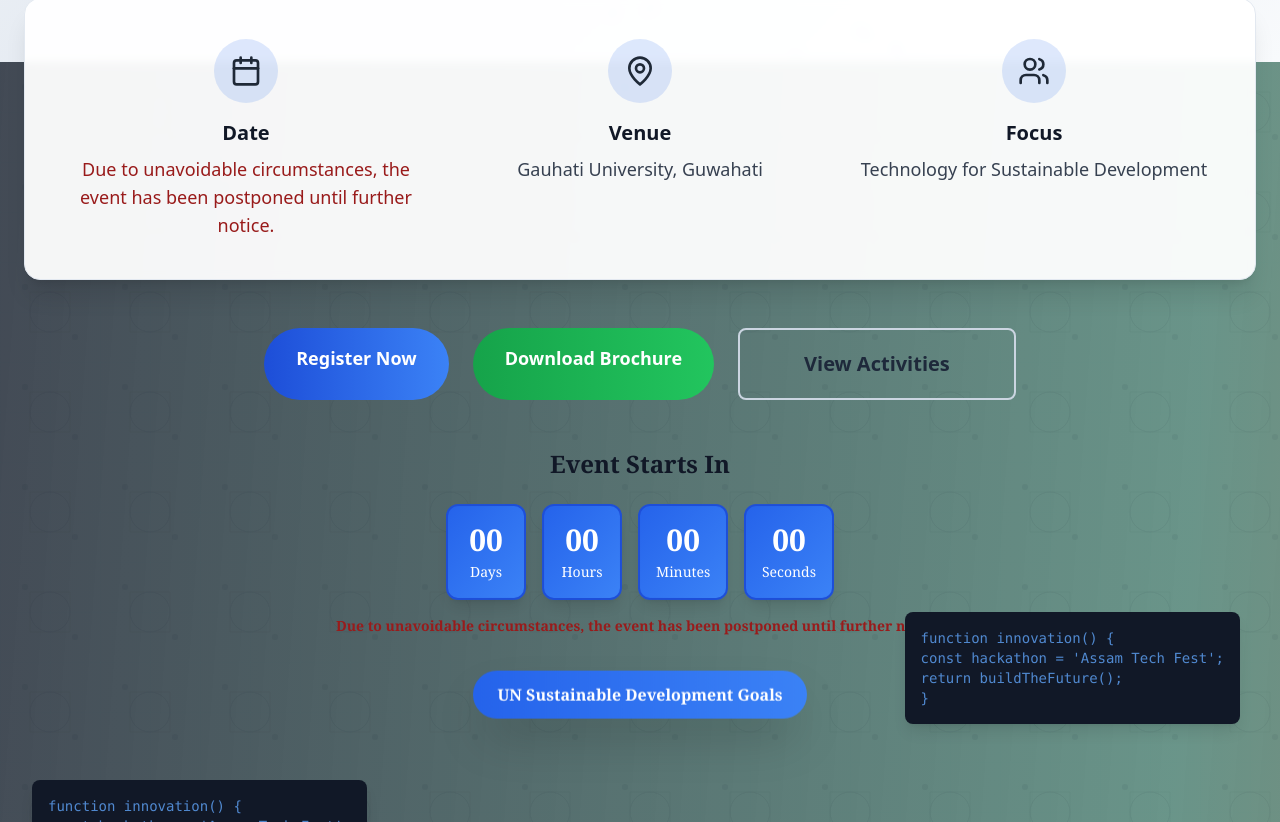
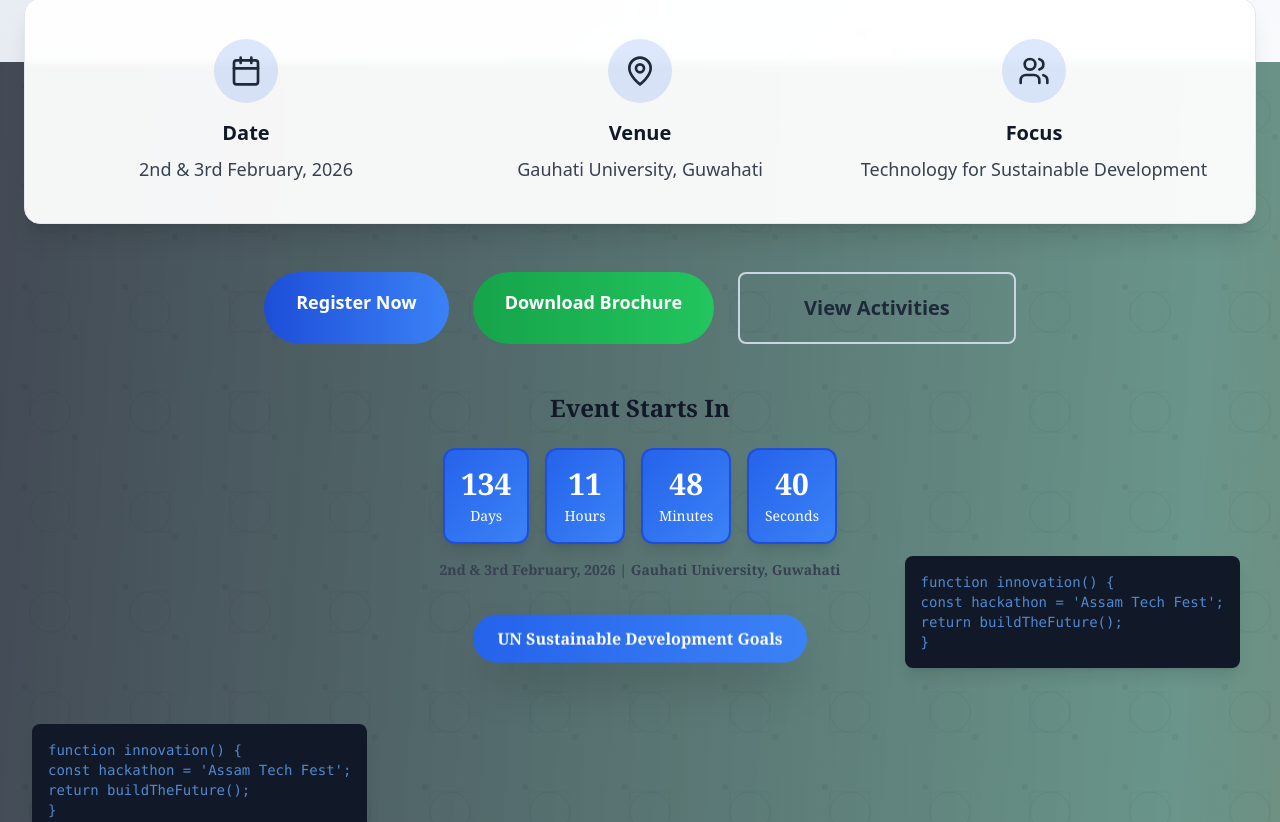
Before and after one commit to nagnitin/GU-SIH-1.0, a React (Vite) app: page / in a window 1280 px wide. Shown: the part 738-1560 px from the top of the page. Built offline with nearby package versions, Linux system fonts and the light colour scheme.

Commit message:
Update event dates to 2nd & 3rd February 2026 - Update countdown timer, remove postponed messages, and update all date references

```diff
--- a/index.html
+++ b/index.html
@@ -4,7 +4,7 @@
     <meta charset="UTF-8" />
     <link rel="icon" type="image/png" href="/GUenArk.png" />
     <meta name="viewport" content="width=device-width, initial-scale=1.0" />
-    <title>GUenARK 2025</title>
+    <title>GUenARK 2026</title>
   </head>
   <body>
     <div id="root"></div>
--- a/src/App.tsx
+++ b/src/App.tsx
@@ -272,7 +272,7 @@ function App() {
             <div className="mb-8 md:mb-12 flex justify-center">
               <img
                 src={GUenArkLogo}
-                alt="GUenARK 2025"
+                alt="GUenARK 2026"
                 className="h-24 sm:h-32 md:h-40 lg:h-48 w-auto"
               />
             </div>
@@ -311,12 +311,9 @@ function App() {
                 <h3 className="text-gray-900 text-lg md:text-xl font-semibold mb-2">
                   Date
                 </h3>
-                <p
-                  className="text-red-800 font-medium text-base md:text-lg"
-                  dangerouslySetInnerHTML={{
-                    __html: "Due to unavoidable circumstances, the event has been postponed until further notice.",
-                  }}
-                ></p>
+                <p className="text-gray-700 font-medium text-base md:text-lg">
+                  2nd & 3rd February, 2026
+                </p>
             </div>
               <div className="text-center">
                 <div className="w-16 h-16 bg-blue-600/15 rounded-full flex items-center justify-center mx-auto mb-4">
@@ -621,12 +618,12 @@ function App() {
       >
         <div className="max-w-6xl mx-auto">
           <h2 className="text-3xl md:text-5xl font-bold text-center mb-6 md:mb-8 text-blue-700 font-serif tracking-wide">
-            About GUenARK 2025
+            About GUenARK 2026
           </h2>
           <div className="grid md:grid-cols-2 gap-8 md:gap-12 items-center">
             <div className="space-y-4 md:space-y-6">
               <p className="text-lg md:text-xl leading-relaxed text-gray-800 font-medium">
-                GUenARK 2025 is a pioneering initiative to ignite innovation,
+                GUenARK 2026 is a pioneering initiative to ignite innovation,
                 foster entrepreneurship, and build a vibrant research-driven
                 ecosystem. The name ARK symbolizes a vessel of hope and a
                 repository of knowledge, reflecting GUenARK's mission to
@@ -661,7 +658,7 @@ function App() {
             <div className="relative">
               <div className="bg-white/95 backdrop-blur-sm p-6 md:p-8 rounded-2xl shadow-xl border border-slate-200">
                 <h3 className="text-2xl md:text-3xl font-bold mb-4 font-serif tracking-wide text-gray-900">
-                  Why GUenARK 2025?
+                  Why GUenARK 2026?
                 </h3>
                 <ul className="space-y-3">
                   <li className="flex items-start">
@@ -1111,7 +1108,6 @@ function App() {
                   <span className="font-semibold">Submission must include: Team name, Authorization/Nomination letter scans, Team member details, Problem statement chosen, and a 10‑slide PDF (title, description, presentation)</span>
                 </li>
               </ul>
-              <p className="text-sm text-red-800 font-semibold">Due to unavoidable circumstances, the event has been postponed until further notice.</p>
             </ThreeDCard>
           </div>
 
@@ -1363,7 +1359,6 @@ function App() {
               <h3 className="text-2xl font-bold text-gray-900 font-serif">Application & Submission</h3>
               <ul className="space-y-2 text-gray-800">
                 <li>• Applications must be submitted through the GUenARK Portal</li>
-                <li>• <span className="text-red-800">Due to unavoidable circumstances, the event has been postponed until further notice.</span></li>
               </ul>
 
               <h3 className="text-2xl font-bold text-gray-900 font-serif mt-6">Required Documents</h3>
@@ -1380,7 +1375,7 @@ function App() {
             </ThreeDCard>
           </div>
           <div className="mt-8 bg-blue-50 rounded-2xl border border-blue-200 p-6">
-            <p className="text-gray-900 font-serif font-semibold mb-2">All the registration fees are refundable after successful participation in <span className="font-bold">GUenARK 2025</span>.</p>
+            <p className="text-gray-900 font-serif font-semibold mb-2">All the registration fees are refundable after successful participation in <span className="font-bold">GUenARK 2026</span>.</p>
             <p className="text-red-600 font-semibold">Note: The fee will not be refunded in case of withdrawal or absence after registration.</p>
           </div>
         </div>
@@ -1394,7 +1389,7 @@ function App() {
           </h2>
           <div className="grid md:grid-cols-2 gap-8">
             <ThreeDCard className="p-6" depth={30}>
-              <h3 className="text-2xl font-bold text-gray-900 font-serif mb-2">Registration – GUenARK 2025</h3>
+              <h3 className="text-2xl font-bold text-gray-900 font-serif mb-2">Registration – GUenARK 2026</h3>
               <p className="text-gray-700 font-semibold mb-4">Team registration</p>
               <a
                 href="https://forms.gle/5sAbicfHShUE6KyW9"
@@ -1560,7 +1555,7 @@ function App() {
           <div className="bg-white/80 backdrop-blur-sm p-8 rounded-2xl border border-slate-200 shadow-lg">
             <p className="text-lg text-gray-900 mb-8 font-serif font-semibold">
               Ready to be part of the innovation ecosystem? Register for GUenARK
-              2025 and join the mega event building tomorrow at the crossroads
+              2026 and join the mega event building tomorrow at the crossroads
               of ideas, investment & governance.
             </p>
             <div className="grid md:grid-cols-2 gap-8 mb-8">
@@ -1988,7 +1983,7 @@ function App() {
             </div>
             <div className="mt-8 text-center">
               <p className="text-lg text-gray-800 font-semibold mb-4">
-                Interested in sponsoring GUenARK 2025?
+                Interested in sponsoring GUenARK 2026?
               </p>
               <a
                 href="mailto:guenark@gauhati.ac.in"
@@ -2071,7 +2066,7 @@ function App() {
                 </a>
               </div>
               <p className="text-white text-sm">
-                © 2025-26 GUenARK 2025. All rights reserved
+                © 2025-26 GUenARK 2026. All rights reserved
               </p>
             </div>
 
--- a/src/components/CountdownTimer.tsx
+++ b/src/components/CountdownTimer.tsx
@@ -9,8 +9,29 @@ const CountdownTimer: React.FC = () => {
   });
 
   useEffect(() => {
-    // Event postponed - countdown stopped
-    setTimeLeft({ days: 0, hours: 0, minutes: 0, seconds: 0 });
+    // Event date: February 2, 2026, 00:00 IST
+    const eventDate = new Date('2026-02-02T00:00:00+05:30'); // IST is UTC+5:30
+
+    const updateCountdown = () => {
+      const now = new Date();
+      const difference = eventDate.getTime() - now.getTime();
+
+      if (difference > 0) {
+        const days = Math.floor(difference / (1000 * 60 * 60 * 24));
+        const hours = Math.floor((difference % (1000 * 60 * 60 * 24)) / (1000 * 60 * 60));
+        const minutes = Math.floor((difference % (1000 * 60 * 60)) / (1000 * 60));
+        const seconds = Math.floor((difference % (1000 * 60)) / 1000);
+
+        setTimeLeft({ days, hours, minutes, seconds });
+      } else {
+        setTimeLeft({ days: 0, hours: 0, minutes: 0, seconds: 0 });
+      }
+    };
+
+    updateCountdown();
+    const interval = setInterval(updateCountdown, 1000);
+
+    return () => clearInterval(interval);
   }, []);
 
   const timeUnits = [
@@ -42,8 +63,8 @@ const CountdownTimer: React.FC = () => {
           </div>
         ))}
       </div>
-      <p className="text-sm md:text-sm text-red-800 mt-3 md:mt-4 font-serif px-2 font-semibold">
-        Due to unavoidable circumstances, the event has been postponed until further notice.
+      <p className="text-sm md:text-sm text-gray-700 mt-3 md:mt-4 font-serif px-2 font-semibold">
+        2nd & 3rd February, 2026 | Gauhati University, Guwahati
       </p>
     </div>
   );
```
Also changed, not shown: 1 other file (tests, documents, lock files or other folders).
